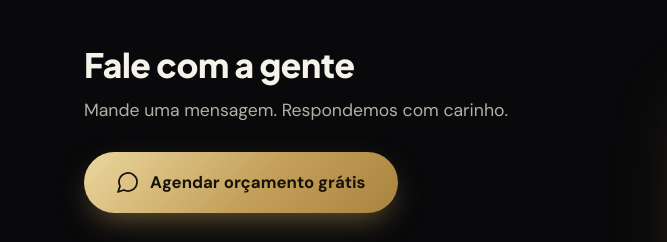
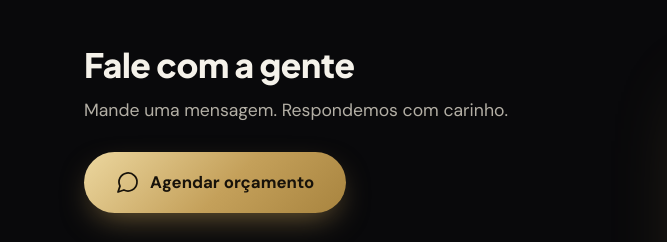
Before and after one commit to Daniel-Melo8/dncell-site, a plain HTML site: page index.html in a window 1280 px wide. Shown: the part 4261-4503 px from the top of the page, 0-667 px from the left. Drawn offline with Linux system fonts and the light colour scheme; no server answers.

Commit message:
imagem e botão

```diff
--- a/index.html
+++ b/index.html
@@ -514,7 +514,7 @@
 
           <a class="botao" data-whatsapp href="#">
             <svg class="icone"><use href="#i-whatsapp"></use></svg>
-            Agendar orçamento grátis
+            Agendar orçamento
           </a>
 
           <ul class="contato__lista">
```
Also changed, not shown: imagens/logos_princi/manutencao.jpeg.
